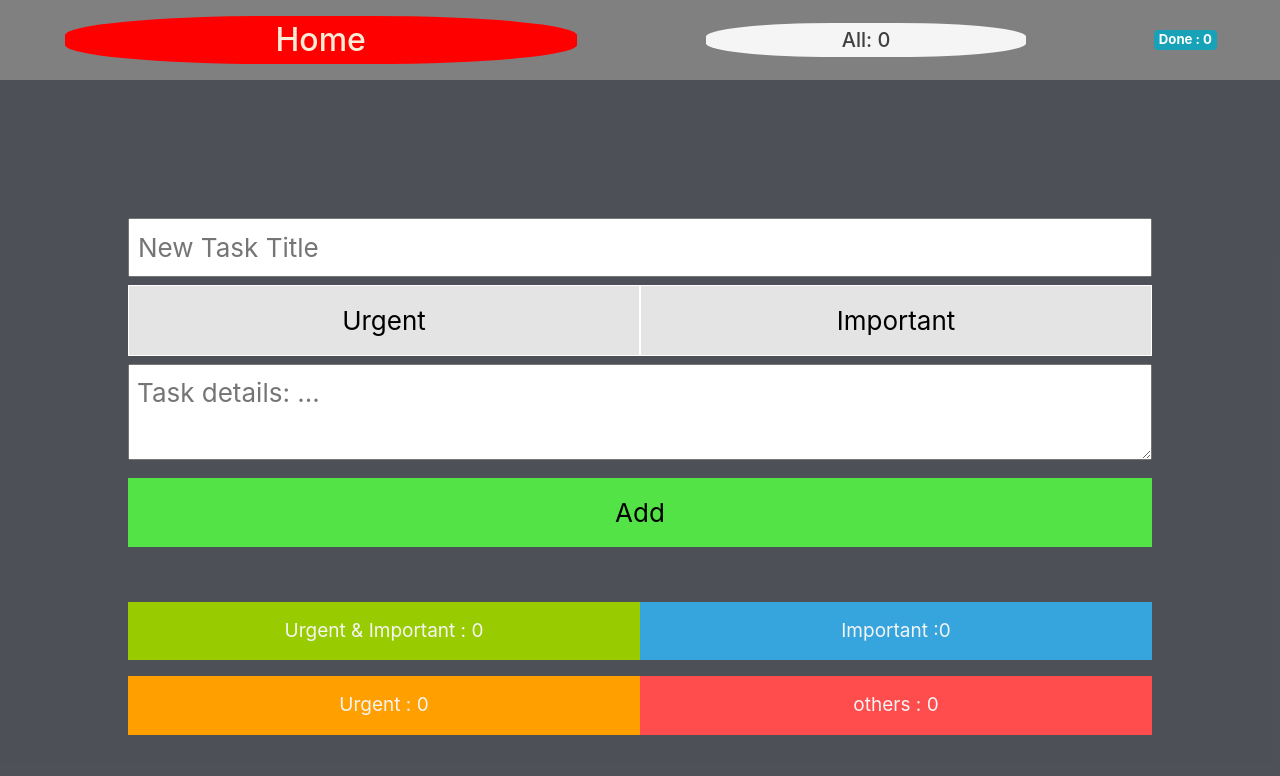
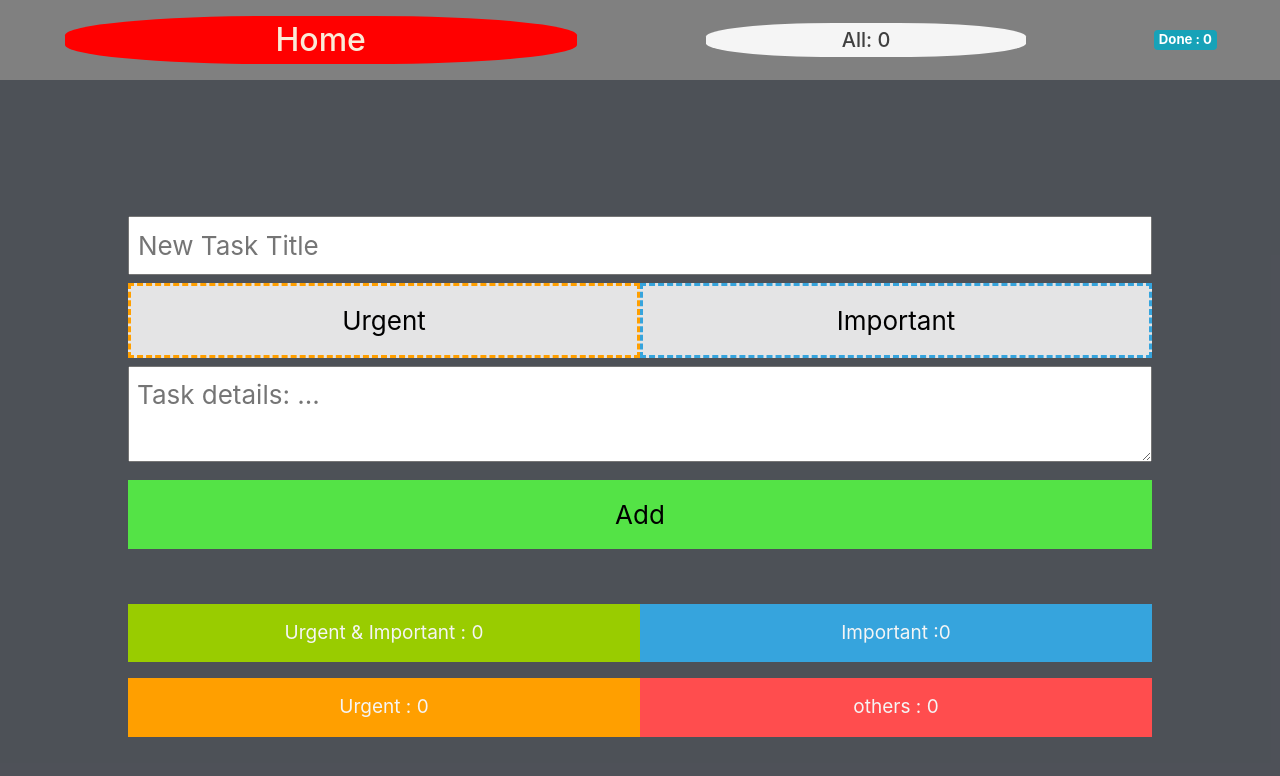
Before and after one commit to fahricigdem/prioritized-task-list-with-react, a React (Create React App) app: page /prioritized-task-list-with-react/new-task in a window 1280 px wide. Shown: the top 776 px of the page. Built offline with nearby package versions, Linux system fonts and the light colour scheme.

Commit message:
schönheit

```diff
--- a/src/components/NewTask.css
+++ b/src/components/NewTask.css
@@ -54,7 +54,7 @@
     margin: 8px 0px;
     cursor: pointer;
     width: 10vw;
-    border: solid white 1px;
+    /* border: solid white 1px; */
 
   }
 
--- a/src/components/NewTask.js
+++ b/src/components/NewTask.js
@@ -17,7 +17,7 @@ const NewTask = () => {
     const [isImportant, setIsImportant] = useState(false)
 
     let buttonStyleUrgent = isUrgent ? "formButton  urgent " : "formButton "
-    let buttonStyleImportant = isImportant ? "formButton   important" : "formButton "
+    let buttonStyleImportant = isImportant ? "formButton  important" : "formButton "
 
     const handleIsUrgent = () => {
         setIsUrgent(!isUrgent)
@@ -78,9 +78,9 @@ const NewTask = () => {
                     required
                 /><br />
 
-                <div className={buttonStyleUrgent} onClick={handleIsUrgent}>Urgent</div>
+                <div className={buttonStyleUrgent} onClick={handleIsUrgent} style={{ borderStyle: "dashed", borderColor: "#FF9F00" }}>Urgent</div>
 
-                <div className={buttonStyleImportant} onClick={handleIsImportant}>Important</div><br />
+                <div className={buttonStyleImportant} onClick={handleIsImportant} style={{ borderStyle: "dashed", borderColor: "#36A4DD" }}>Important</div><br />
 
                 <textarea
                     className="newTaskDetail"
--- a/src/components/TaskGeneration.js
+++ b/src/components/TaskGeneration.js
@@ -52,8 +52,8 @@ const TaskGeneration = ({ cat }) => {
                         {task.detail && <p style={{ color: "grey", fontSize: "calc(7px + 2vmin)" }}>{task.text}</p>}
 
                     </li>
-                    <p onClick={() => handleDetail(task.id)} className="formButton" style={{ minWidth: "3vw", padding: '1vw', backgroundColor: "#f0c929", color: "whitesmoke" }} > detail  </p>
-                    <p onClick={() => handleDelete(task.id)} className="formButton" style={{ minWidth: "3vw", padding: '1vw', backgroundColor: "#ec5858", color: "whitesmoke" }} > del  </p>
+                    <p onClick={() => handleDetail(task.id)} className="formButton " style={{ minWidth: "3vw", padding: '1vw', margin: "0vh", backgroundColor: "#f0c929", color: "whitesmoke" }} > detail  </p>
+                    <p onClick={() => handleDelete(task.id)} className="formButton " style={{ minWidth: "3vw", padding: '1vw', margin: "0vh", backgroundColor: "#ec5858", color: "whitesmoke" }} > del  </p>
 
                 </div>
             )
```
